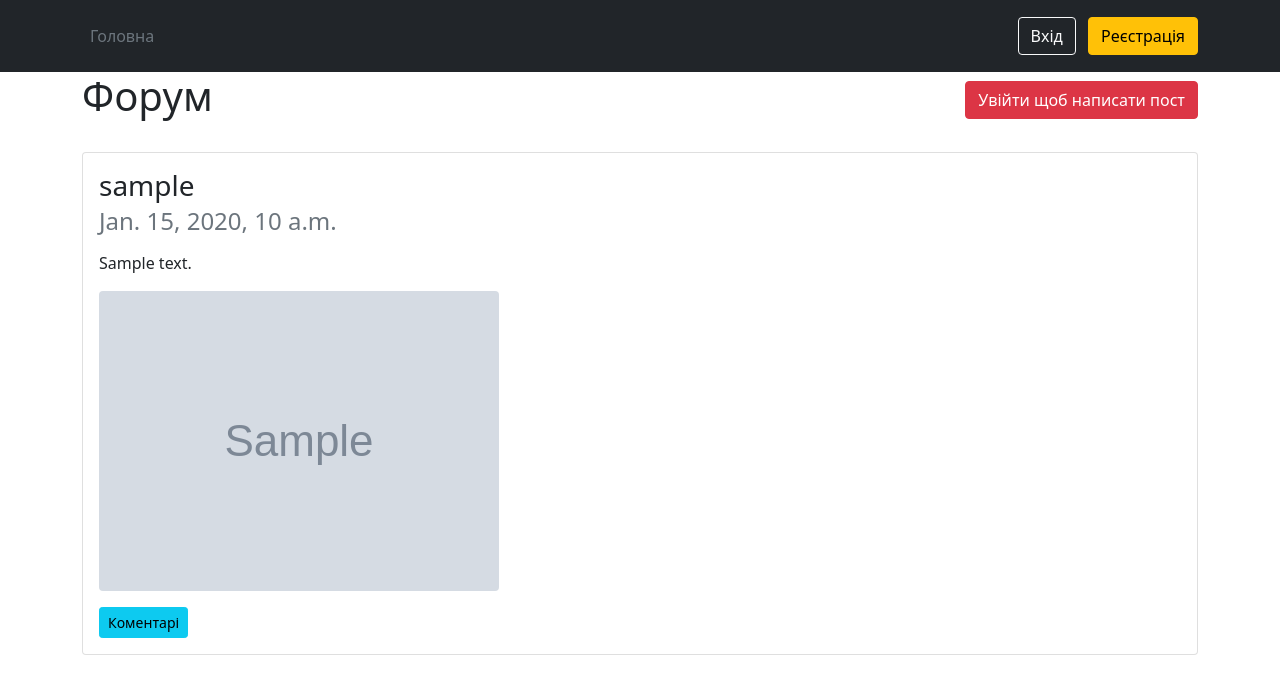
After one commit to Anna47874/forum, a Django app: template my_site/templates/forum_home.html in a window 1280 px wide. The commit adds this page. Shown: the top 694 px of the page. Run offline with Django 5.2, Linux system fonts and the light colour scheme; the template is opened without the code that fills it: most values are stand-ins (such as "Sample title", 1, 10 or a date in 2020); grey boxes marked "Sample" are stand-in pictures.

Commit message:
Головна сторінка

```diff
--- a/my_site/templates/base.html
+++ b/my_site/templates/base.html
@@ -2,7 +2,7 @@
 <html lang="uk">
     <head>
         <meta charset="utf-8">
-        <title>{% block title %}Forum{% endblock %}</title>
+        <title>{% block title %}Форум{% endblock %}</title>
         <link href="https://cdn.jsdelivr.net/npm/bootstrap@5.0.2/dist/css/bootstrap.min.css" rel="stylesheet" integrity="sha384-EVSTQN3/azprG1Anm3QDgpJLIm9Nao0Yz1ztcQTwFspd3yD65VohhpuuCOmLASjC" crossorigin="anonymous">
     </head>
     <body>
@@ -11,7 +11,7 @@
       <div class="d-flex flex-wrap align-items-center justify-content-center justify-content-lg-start">
 
         <ul class="nav col-12 col-lg-auto me-lg-auto mb-2 justify-content-center mb-md-0">
-          <li><a href="#" class="nav-link px-2 text-secondary">Home</a></li>
+          <li><a href="#" class="nav-link px-2 text-secondary">Головна</a></li>
         </ul>
 
         <div class="text-end">
--- /dev/null
+++ b/my_site/templates/forum_home.html
@@ -0,0 +1,35 @@
+{% extends "templates/base.html" %}
+
+{% block title %}Форум{% endblock %}
+
+{% block content %}
+<div class="d-flex justify-content-between align-items-center mb-4">
+    <h1>Форум</h1>
+    {% if user.is_authenticated %}
+    <a href="{% url 'post_create' %}" class="btn btn-warning">Створити пост</a>
+{% else %}
+<a href="{% url 'login' %}" class="btn btn-danger">Увійти щоб написати пост</a>
+{% endif %}
+</div>
+{% for post in posts %}
+<div class="card mb-4">
+    <div class="card-body">
+        <h3 class="card-title">{{ post.author.username }}</h3>
+        <h4 class="card-subtitle mb-2 text-muted">{{ post.created_at }}</h4>
+        <p class="card-text mt-3">{{ post.text }}</p>
+        {% if post.image %}
+        <img src="{{ post.image.url }}" class="img-fluid rounded mb-3" alt="Тут була картинка">
+        {% endif %}
+        <div class="d-flex gap-2 flex-wrap">
+            {% if user == post.author %}
+            <a href="{% url 'edit_post' post.id %}" class="btn btn-sm btn-success">Змінити пост</a>
+            <a href="{% url 'post_delete' post.id %}" class="btn btn-sm btn-danger">Видалити пост</a>
+            {% endif %}
+            <a href="{% url 'post_comments' post.id %}" class="btn btn-sm btn-info">Коментарі</a>
+        </div>
+    </div>
+</div>
+{% empty %}
+<div class="alert alert-info">Немає постів</div>
+{% endfor %}
+{% endblock %}
```
